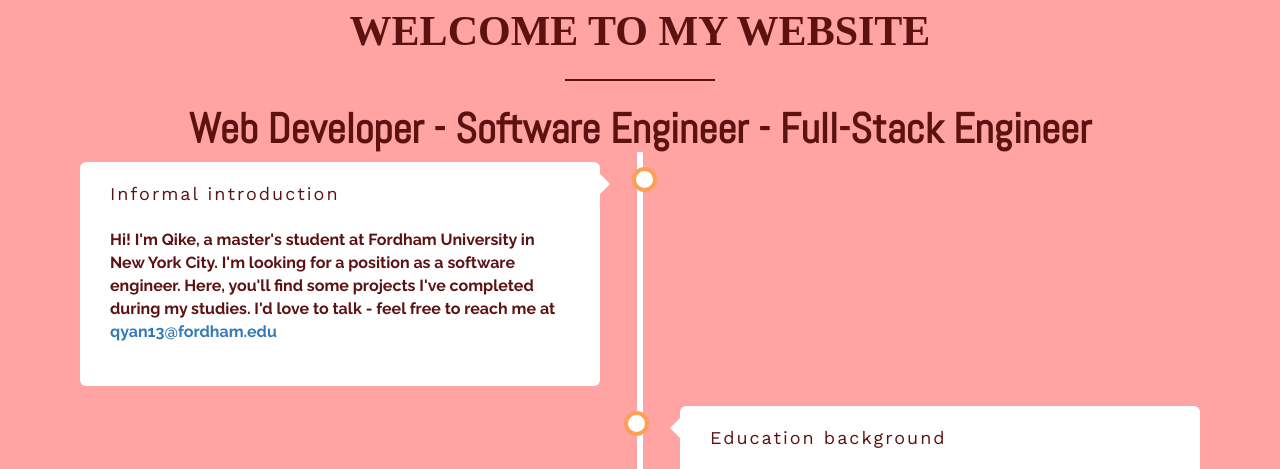
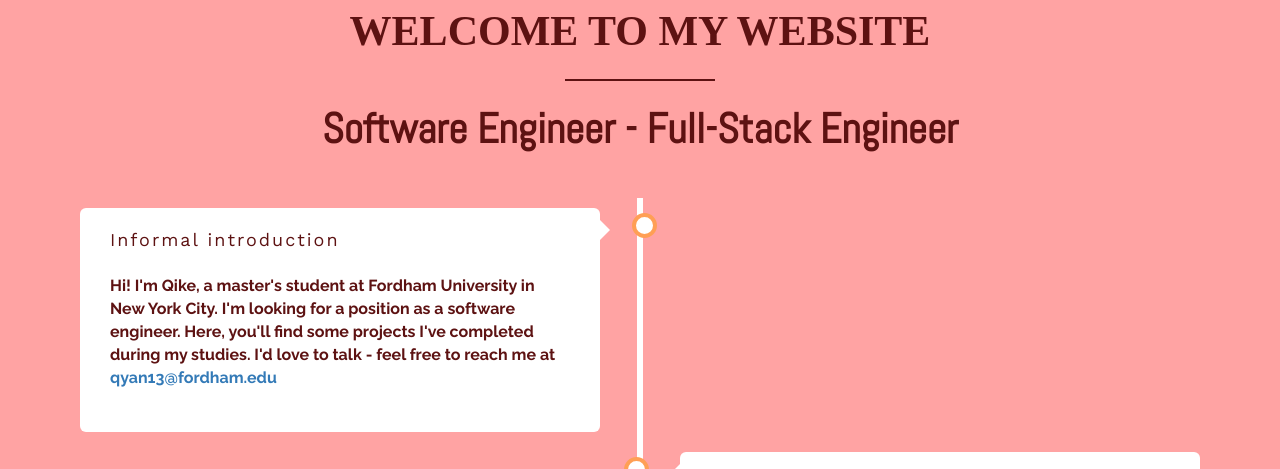
Before and after one commit to LittlePrincessDADA/QikeYan.github.io, a plain HTML site: page index.html in a window 1280 px wide. Shown: the part 430-899 px from the top of the page. Drawn offline with nearby package versions, Linux system fonts and the light colour scheme; a web font is replaced by a local one.

Commit message:
Update index.html

```diff
--- a/index.html
+++ b/index.html
@@ -44,22 +44,20 @@
   </div>
 </nav>
 
-<div id="about" class="container-fluid">
+<div id="about" class="container-fluid" >
   <br/>
   <br/>
   <br/>
   <h1><center><i class="far fa-user"></i> About</center></h1>
 
-   <img class= "img-fluid" src="./nameLogo.png">
-
+  	<img class= "img-fluid" src="./nameLogo.png">
     <h1 class="text-uppercase "><center> WELCOME TO MY WEBSITE</center></h1>
     <hr class="star-light">
+    </hr>
+    <h1><center> Software Engineer - Full-Stack Engineer</center></h>
+     <br>
 
-    </hr>
-
-    <h1><center> Web Developer - Software Engineer - Full-Stack Engineer</center></h>
-
-   <div class="timeline">
+	<div class="timeline">
 	  <div class="Timelinecontainer left">
 	    <div class="content">
 	      <h2>Informal introduction</h2>
@@ -76,7 +74,9 @@
 	  </div>
 
     </div>
+
 </div>
+
 
 <div id="skills" class="container-fluid">
   <br/>
```
